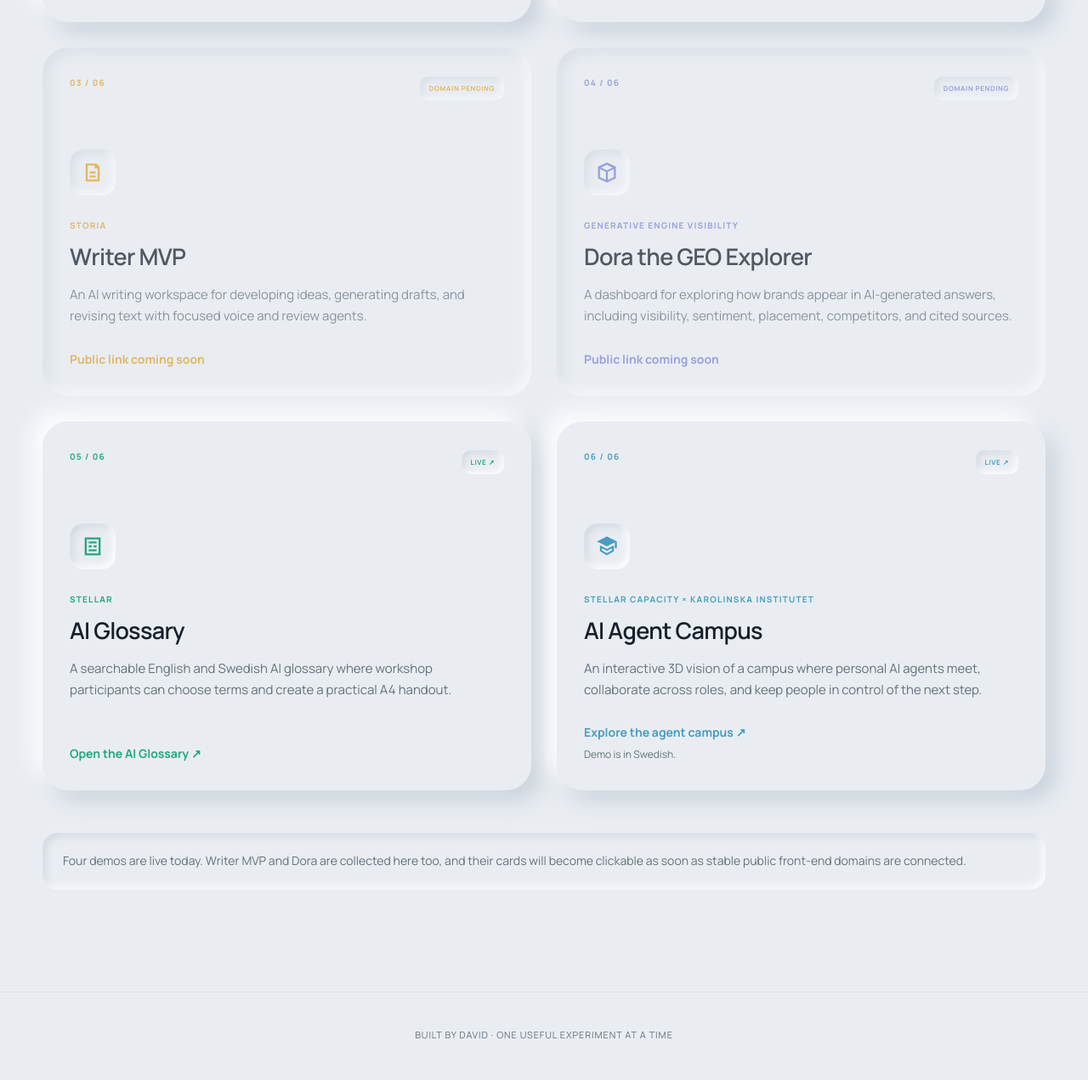
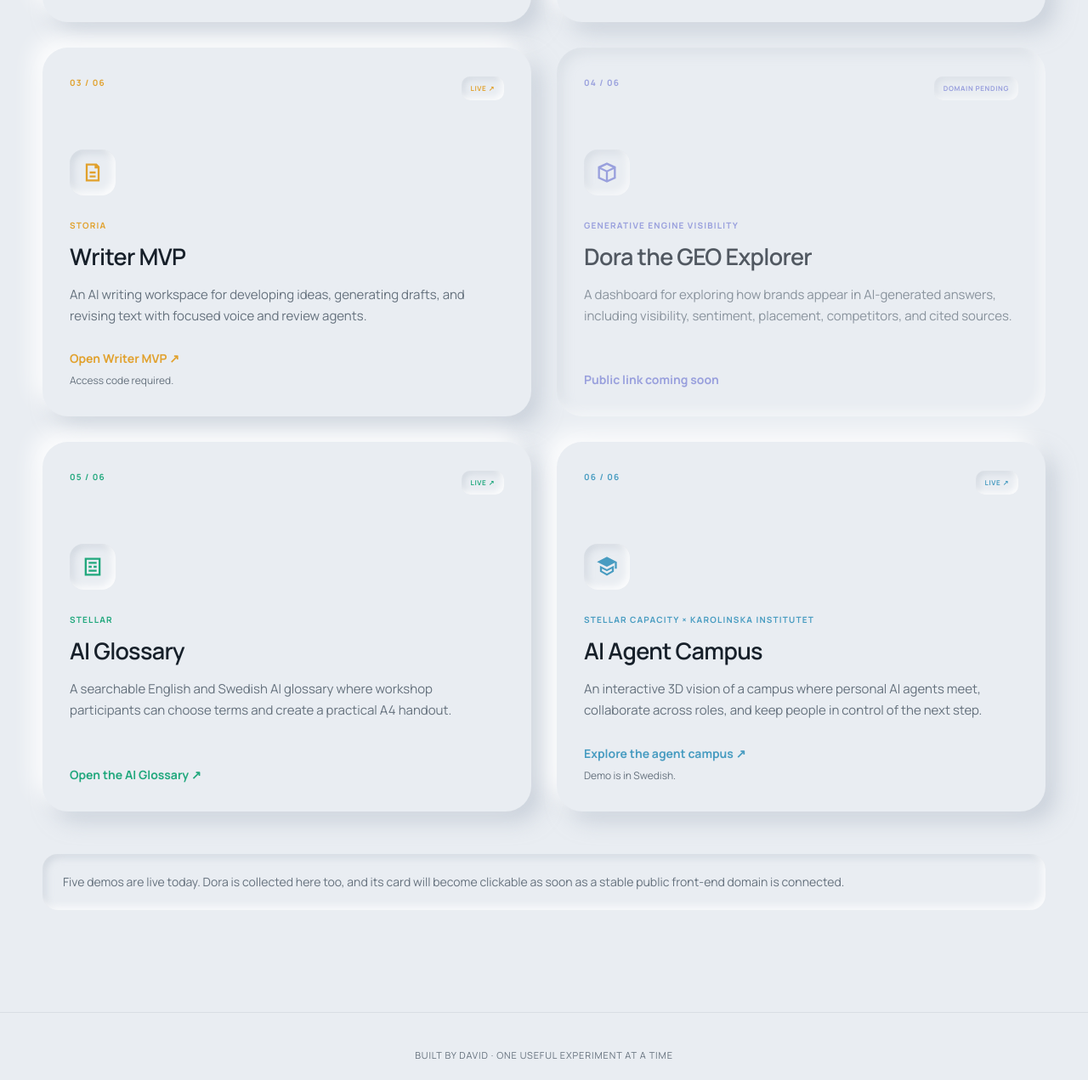
Before and after one commit to Daaveq/daviddemos, a website: page demos.html in a window 1280 px wide. Shown: the part 1035-2306 px from the top of the page at 85% size. Drawn offline with Linux system fonts and the light colour scheme.

Commit message:
Link Writer MVP from demos directory
Co-Authored-By: Claude Opus 5.5 <noreply@anthropic.com>

```diff
--- a/demos.html
+++ b/demos.html
@@ -396,14 +396,14 @@
         <span class="card-action">Open Claims Copilot ↗</span>
       </a>
 
-      <article class="demo-card pending">
-        <div class="card-top"><span class="card-number">03 / 06</span><span class="card-status">Domain pending</span></div>
+      <a class="demo-card" href="https://writer.daviddemos.com">
+        <div class="card-top"><span class="card-number">03 / 06</span><span class="card-status">Live ↗</span></div>
         <svg class="card-icon" viewBox="0 0 24 24" aria-hidden="true"><path fill="currentColor" d="M5 3h11l3 3v15H5V3zm2 2v14h10V8h-3V5H7zm2 6h6v2H9v-2zm0 4h6v2H9v-2z"/></svg>
         <span class="product-name">Storia</span>
         <h2>Writer MVP</h2>
         <p>An AI writing workspace for developing ideas, generating drafts, and revising text with focused voice and review agents.</p>
-        <span class="card-action">Public link coming soon</span>
-      </article>
+        <span class="card-action">Open Writer MVP ↗<small class="access-note">Access code required.</small></span>
+      </a>
 
       <article class="demo-card pending">
         <div class="card-top"><span class="card-number">04 / 06</span><span class="card-status">Domain pending</span></div>
@@ -433,7 +433,7 @@
       </a>
     </section>
 
-    <p class="directory-note">Four demos are live today. Writer MVP and Dora are collected here too, and their cards will become clickable as soon as stable public front-end domains are connected.</p>
+    <p class="directory-note">Five demos are live today. Dora is collected here too, and its card will become clickable as soon as a stable public front-end domain is connected.</p>
   </main>
 
   <footer>Built by David · One useful experiment at a time</footer>
```
Also changed, not shown: MEMORY.md (+6 -1 lines), chatlog/2026-09-27.md (+5 -0 lines).
